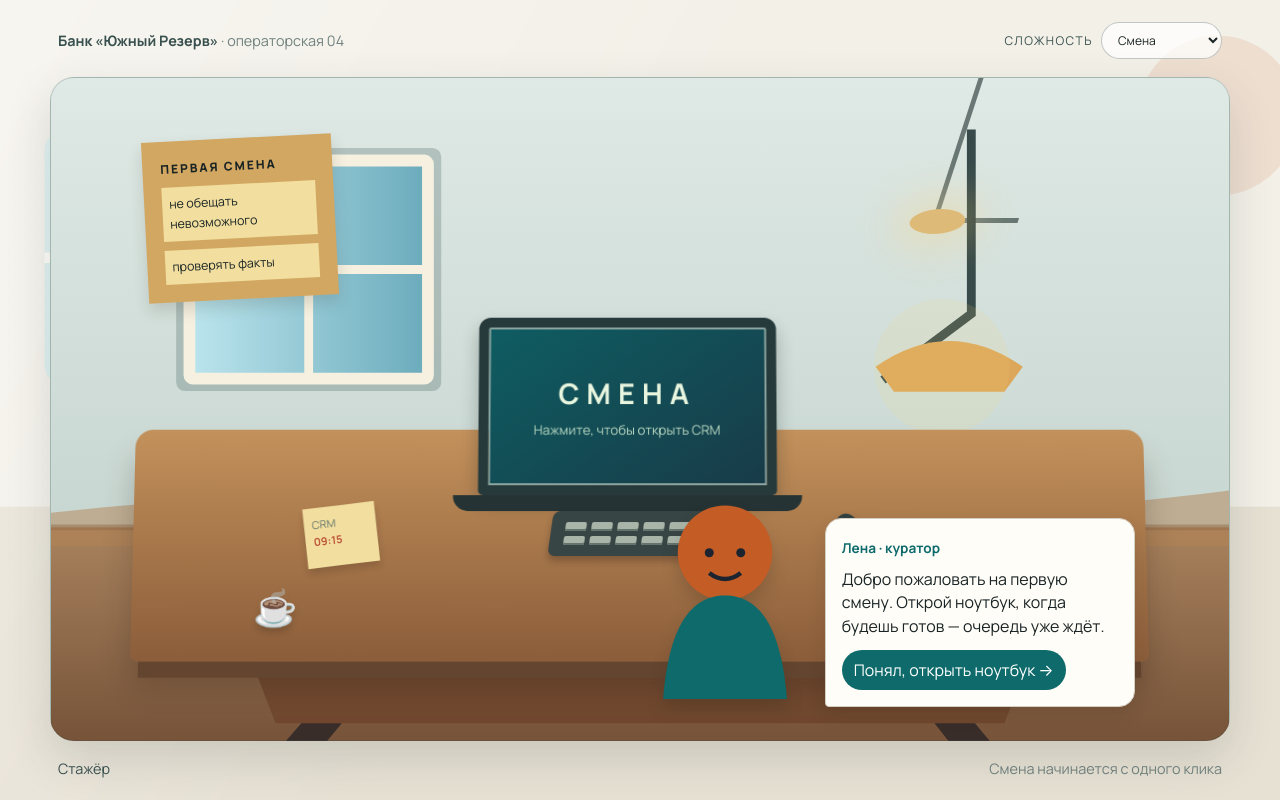
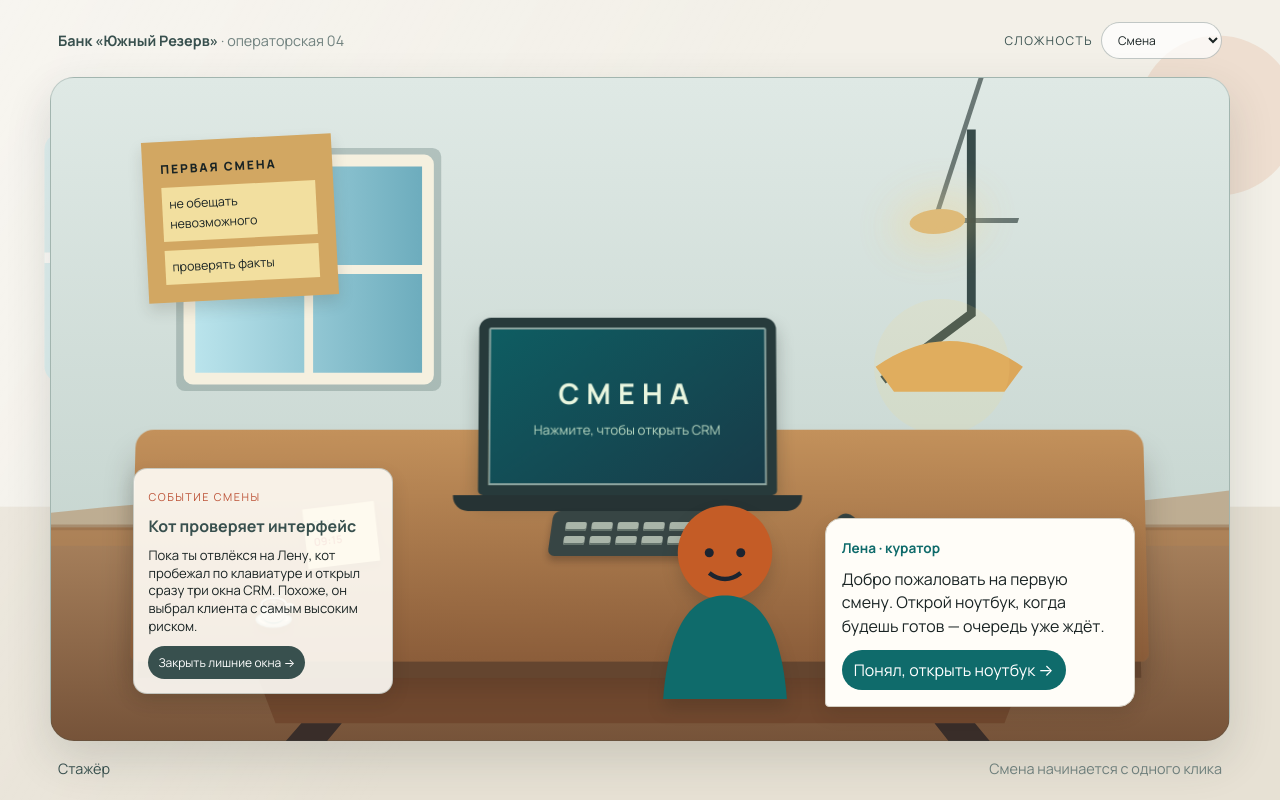
Before and after one commit to Yegor04123/dstu_hack, a React (Vite) app: page / in a window 1280 px wide. Both pictures are taken after a click on the button "▶ НАЧАТЬ СМЕНУ". Built offline with nearby package versions, Linux system fonts and the light colour scheme; no server answers.

Commit message:
feat: add dynamic workplace events and repeat callers

```diff
--- a/src/App.tsx
+++ b/src/App.tsx
@@ -9,6 +9,7 @@ import { difficultyConfig } from "./data/difficulty";
 import { ClientId, Difficulty, Kpi, SaveState } from "./types";
 import { DialogueNode } from "./types";
 import { clientProfiles } from "./data/clientProfiles";
+import { getWorkEvent } from "./data/workEvents";
 import { clearSave, loadSave, saveState } from "./utils/save";
 
 type Phase = "title" | "workstation" | "desk" | "feedback" | "debrief";
@@ -311,6 +312,7 @@ function App() {
         nickname={nickname}
         difficulty={difficulty}
         message={workstationMessage}
+        event={getWorkEvent(caseIndex + notes.length)}
         onOpenLaptop={() => openChat(caseIndex)}
         onChangeDifficulty={changeDifficulty}
       />
--- /dev/null
+++ b/src/data/workEvents.ts
@@ -0,0 +1,17 @@
+export type WorkEvent = {
+  id: string;
+  title: string;
+  text: string;
+  action: string;
+};
+
+export const workEvents: WorkEvent[] = [
+  { id: "cat-keyboard", title: "Кот проверяет интерфейс", text: "Пока ты отвлёкся на Лену, кот пробежал по клавиатуре и открыл сразу три окна CRM. Похоже, он выбрал клиента с самым высоким риском.", action: "Закрыть лишние окна" },
+  { id: "repeat-caller", title: "Знакомый голос на линии", text: "Один и тот же посетитель уже в четвёртый раз звонит за пять минут. Каждый раз он начинает разговор с фразы: «Я только уточнить». ", action: "Подготовиться к повторному звонку" },
+  { id: "colleague-tip", title: "Совет из соседнего ряда", text: "Коллега шепчет: «Просто закрой обращение, никто не заметит». Лена смотрит на тебя поверх монитора и молчит.", action: "Проверить всё по регламенту" },
+  { id: "printer-jam", title: "Принтер объявляет забастовку", text: "Принтер зажевал единственный лист с расписанием. На телефоне уже два пропущенных звонка, а очередь продолжает расти.", action: "Вернуться к ноутбуку" },
+];
+
+export function getWorkEvent(seed: number) {
+  return workEvents[Math.abs(seed) % workEvents.length];
+}
--- a/src/screens/DeskScreen.module.css
+++ b/src/screens/DeskScreen.module.css
@@ -230,6 +230,8 @@
   color: var(--muted, #6b6b6b);
   font-size: 1.15rem;
 }
+
+.repeatAlert { margin: 12px 24px 0; padding: 12px 14px; border: 1px solid rgba(196,92,38,.45); border-left: 4px solid #c45c26; border-radius: 10px; background: rgba(196,92,38,.08); }.repeatAlert span { color: #a64b25; font-size: .75rem; font-weight: 800; letter-spacing: .1em; text-transform: uppercase; }.repeatAlert p { margin: 5px 0 8px; color: var(--ink, #1a1a1a); }.repeatAlert button { border: 1px solid #c45c26; border-radius: 999px; padding: 6px 10px; background: transparent; color: #a64b25; cursor: pointer; }
 
 .escalateBtn {
   padding: 12px 24px;
--- a/src/screens/WorkstationScreen.module.css
+++ b/src/screens/WorkstationScreen.module.css
@@ -24,9 +24,15 @@
 .desk { position: absolute; left: 7%; right: 7%; bottom: 12%; height: 35%; border-radius: 18px 18px 8px 8px; background: linear-gradient(#c3915b, #8b5d3a); box-shadow: 0 24px 0 -8px #64452f, 0 25px 30px rgba(45,33,25,.25); transform: perspective(700px) rotateX(2deg); }
 .laptopWrap { position: absolute; left: 50%; top: -115px; transform: translateX(-50%); text-align: center; }.laptop { border: 0; background: transparent; cursor: pointer; }.laptopScreen { display: flex; flex-direction: column; justify-content: center; gap: 8px; width: 300px; height: 180px; padding: 18px; border: 10px solid #273a3b; border-radius: 12px 12px 5px 5px; background: linear-gradient(145deg, #0e5d62, #183b48); color: #e9f6df; box-shadow: inset 0 0 0 2px #8da5a0, 0 10px 18px rgba(24,33,30,.28); }.laptopScreen b { font-size: 1.8rem; letter-spacing: .25em; }.laptopScreen small { color: #b9d9c2; }.laptopBase { display: block; width: 350px; height: 16px; margin-left: -25px; border-radius: 0 0 15px 15px; background: #263334; }.laptopHint { display: block; margin-top: 13px; color: #fff8dd; font-size: .72rem; letter-spacing: .2em; font-weight: 800; }
 .keyboard { position: absolute; left: 50%; top: 82px; transform: translateX(-50%) skewX(-8deg); display: grid; grid-template-columns: repeat(6, 21px); gap: 5px; padding: 11px 14px; border-radius: 7px; background: #374544; box-shadow: 0 5px 7px rgba(40,28,22,.3); }.keyboard i { width: 21px; height: 9px; border-radius: 2px; background: #a9b5a9; box-shadow: inset 0 -2px 0 #64736c; }.mouse { position: absolute; right: 28%; top: 84px; width: 26px; height: 38px; border-radius: 50% 50% 45% 45%; background: #334241; transform: rotate(-18deg); box-shadow: 0 5px 7px rgba(40,28,22,.25); }.paper { position: absolute; left: 17%; top: 76px; width: 72px; height: 60px; padding: 8px; transform: rotate(-7deg); background: #f2df9f; color: #61736c; font-size: .68rem; box-shadow: 0 5px 7px rgba(40,28,22,.18); }.paper b { color: #bd5439; }
+.keyboard { position: absolute; left: 50%; top: 82px; transform: translateX(-50%) skewX(-8deg); display: grid; grid-template-columns: repeat(6, 21px); gap: 5px; padding: 11px 14px; border-radius: 7px; background: #374544; box-shadow: 0 5px 7px rgba(40,28,22,.3); }.keyboard i { width: 21px; height: 9px; border-radius: 2px; background: #a9b5a9; box-shadow: inset 0 -2px 0 #64736c; }.mouse { position: absolute; right: 28%; top: 84px; width: 26px; height: 38px; border-radius: 50% 50% 45% 45%; background: #334241; transform: rotate(-18deg); box-shadow: 0 5px 7px rgba(40,28,22,.25); }.paper { position: absolute; left: 17%; top: 76px; width: 72px; height: 60px; padding: 8px; transform: rotate(-7deg); background: #f2df9f; color: #61736c; font-size: .68rem; box-shadow: 0 5px 7px rgba(40,28,22,.18); }.paper b { color: #bd5439; }
 .cup, .phone { position: absolute; bottom: 25px; font-size: 2.2rem; filter: drop-shadow(0 5px 3px rgba(45,33,25,.22)); }.cup { left: 12%; }.phone { right: 12%; font-size: 2rem; color: #263334; }
 .lenna { position: absolute; right: 8%; bottom: 5%; display: flex; align-items: flex-end; gap: 10px; }.lenna img { width: 180px; height: 240px; object-fit: contain; filter: drop-shadow(0 10px 8px rgba(45,33,25,.2)); }.bubble { width: min(310px, 30vw); padding: 16px; border-radius: 16px 16px 16px 4px; background: #fffdf8; border: 1px solid #d4cfc3; box-shadow: 0 8px 18px rgba(45,33,25,.12); }.bubble strong { color: #0f6b6b; font-size: .85rem; }.bubble p { margin: 8px 0 12px; line-height: 1.45; }.bubble button { border: 0; border-radius: 999px; padding: 9px 12px; color: white; background: #0f6b6b; cursor: pointer; }
 .footer { padding: 16px 8px 2px; }
+.eventCard { position: absolute; left: 7%; bottom: 7%; width: min(260px, 23vw); padding: 14px; border: 1px solid rgba(56,80,78,.25); border-radius: 14px; background: rgba(255,253,248,.9); box-shadow: 0 8px 18px rgba(45,33,25,.12); }
+.eventCard span { color: #bd5439; font-size: .68rem; letter-spacing: .14em; text-transform: uppercase; }
+.eventCard strong { display: block; margin-top: 6px; color: #38504e; }
+.eventCard p { margin: 7px 0 10px; font-size: .82rem; line-height: 1.35; }
+.eventCard button { border: 0; border-radius: 999px; padding: 8px 10px; background: #38504e; color: white; cursor: pointer; font-size: .75rem; }
 
 @media (max-width: 800px) {
   .screen { padding: 10px; }.room { min-height: calc(100dvh - 20px); }.topbar { align-items: flex-start; flex-direction: column; padding-bottom: 10px; }.difficulty { width: 100%; justify-content: space-between; }.difficulty select { flex: 1; max-width: 190px; }.scene { min-height: 700px; }.pinboard { left: 5%; top: 5%; transform: scale(.8) rotate(-3deg); transform-origin: top left; }.lamp { right: 7%; transform: scale(.75) skew(-18deg); transform-origin: top right; }.desk { left: 3%; right: 3%; bottom: 13%; height: 32%; }.laptopScreen { width: 230px; height: 145px; }.laptopBase { width: 270px; margin-left: -20px; }.laptopScreen b { font-size: 1.35rem; }.keyboard { top: 74px; transform: translateX(-50%) scale(.8) skewX(-8deg); }.mouse { top: 76px; }.paper { top: 70px; }.lenna { right: 4%; bottom: 4%; }.lenna img { width: 125px; height: 175px; }.bubble { width: min(260px, 58vw); font-size: .9rem; }.footer { font-size: .78rem; }
@@ -35,3 +41,12 @@
 @media (max-width: 520px) {
   .scene { min-height: 650px; }.pinboard { display: none; }.desk { bottom: 9%; height: 28%; }.laptopWrap { top: -88px; }.laptopScreen { width: 190px; height: 118px; border-width: 7px; }.laptopBase { width: 220px; height: 12px; margin-left: -15px; }.laptopScreen b { font-size: 1.05rem; }.laptopScreen small { font-size: .65rem; }.lenna { right: 2%; bottom: 3%; gap: 0; }.lenna img { width: 105px; height: 145px; }.bubble { width: 62vw; padding: 11px; font-size: .78rem; }.bubble button { width: 100%; font-size: .75rem; }.cup { left: 8%; bottom: 18px; }.phone { right: 8%; bottom: 18px; }.footer { flex-direction: column; align-items: flex-start; gap: 4px; }
 }
+
+@media (max-width: 800px) {
+  .eventCard { left: 4%; bottom: 4%; width: min(260px, 54vw); }
+}
+
+@media (max-width: 520px) {
+  .eventCard { left: 4%; bottom: 3%; width: 58vw; padding: 10px; }
+  .eventCard p { font-size: .72rem; }
+}
--- a/src/screens/WorkstationScreen.tsx
+++ b/src/screens/WorkstationScreen.tsx
@@ -1,4 +1,5 @@
 import { Difficulty } from "../types";
+import { WorkEvent } from "../data/workEvents";
 import styles from "./WorkstationScreen.module.css";
 
 type Props = {
@@ -7,6 +8,7 @@ type Props = {
   message: string;
   onOpenLaptop: () => void;
   onChangeDifficulty: (difficulty: Difficulty) => void;
+  event: WorkEvent;
 };
 
 const labels: Record<Difficulty, string> = {
@@ -15,7 +17,7 @@ const labels: Record<Difficulty, string> = {
   peak: "Пик нагрузки",
 };
 
-export function WorkstationScreen({ nickname, difficulty, message, onOpenLaptop, onChangeDifficulty }: Props) {
+export function WorkstationScreen({ nickname, difficulty, message, onOpenLaptop, onChangeDifficulty, event }: Props) {
   return (
     <div className={styles.screen}>
       <div className={styles.windowGlow} />
@@ -65,6 +67,12 @@ export function WorkstationScreen({ nickname, difficulty, message, onOpenLaptop,
               <button onClick={onOpenLaptop}>Понял, открыть ноутбук →</button>
             </div>
           </div>
+          <div className={styles.eventCard}>
+            <span>Событие смены</span>
+            <strong>{event.title}</strong>
+            <p>{event.text}</p>
+            <button onClick={onOpenLaptop}>{event.action} →</button>
+          </div>
         </section>
 
         <footer className={styles.footer}>
```
Also changed, not shown: src/screens/DeskScreen.tsx (+19 -0 lines).
